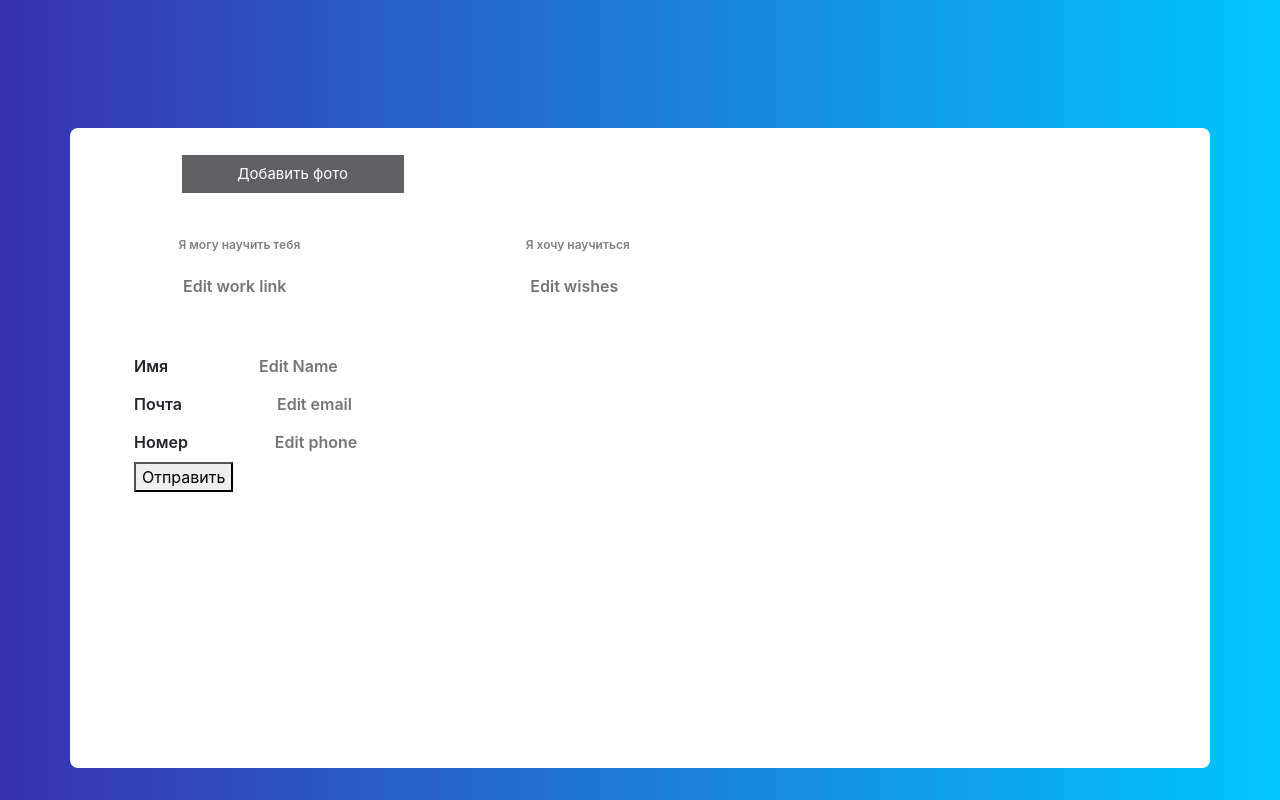
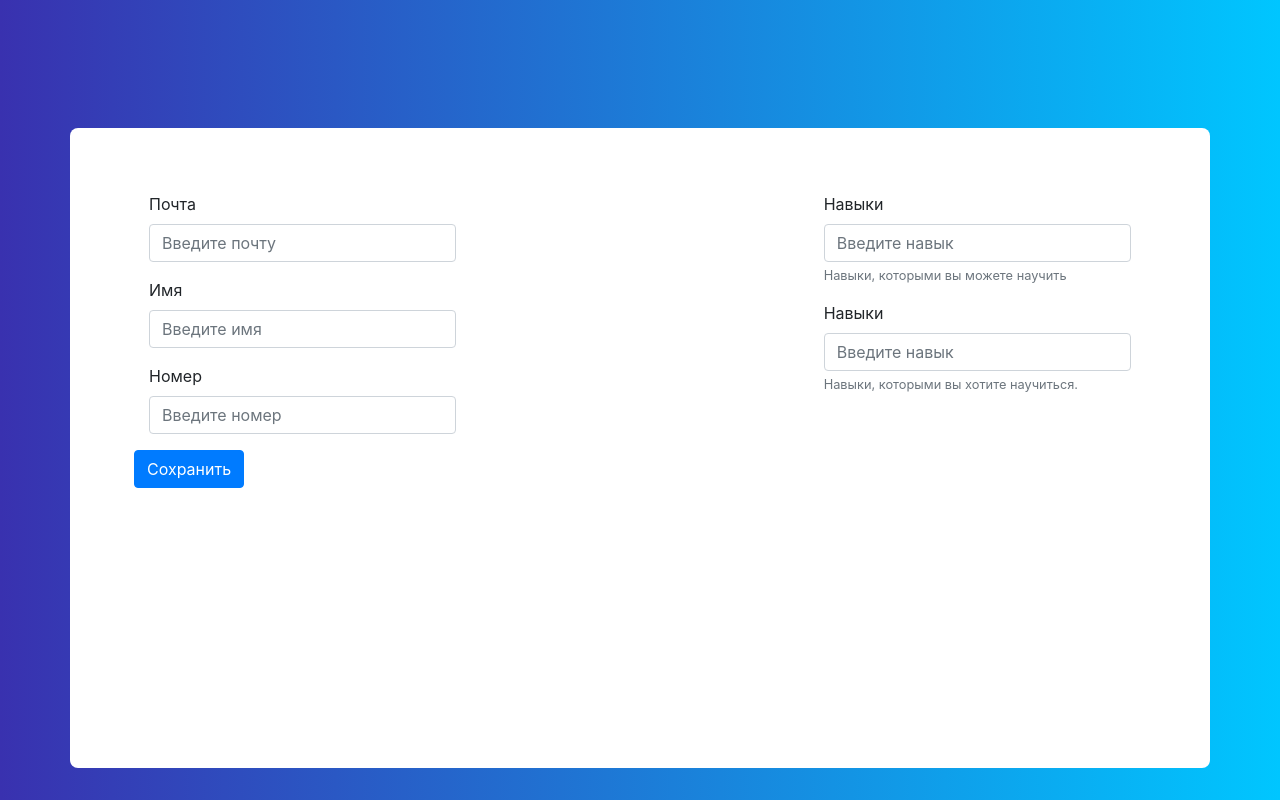
Before and after one commit to vorobushka/Hobby-barter, a React (Create React App) app in the folder front/my-app/: page /editprofile in a window 1280 px wide. Shown: the top 800 px of the page. Built offline with nearby package versions, Linux system fonts and the light colour scheme.

Commit message:
style editProfile

```diff
--- a/front/my-app/src/components/editProfile/editProfile.js
+++ b/front/my-app/src/components/editProfile/editProfile.js
@@ -80,71 +80,41 @@ export default class EditProfile extends Component {
     return (
       <div className="container emp-profile" style={styles}>
         <form onSubmit={this.editProfile}>
-          <div className="row">
-            <div className="col-md-4">
-              <div className="profile-img">
+          <div class="container">
+            <div class="row">
+              <div class="col-sm">
+            <div class="form-group">
+              <label for="exampleInputEmail1">Почта</label>
+              <input type="text" class="form-control" id="exampleInputEmail1" aria-describedby="emailHelp" placeholder="Введите почту" onChange={this.emailInState}/>
+</div>
+            <div class="form-group">
+              <label for="exampleInputEmail1">Имя</label>
+              <input type="text" class="form-control" id="exampleInputEmail1" aria-describedby="emailHelp" placeholder="Введите имя" onChange={this.nameInState} />
 
-                <div className="file btn btn-lg btn-primary">
-                   Добавить фото
-                                <input type="file" name="file" />
+            </div>
+            <div class="form-group">
+              <label for="exampleInputEmail1">Номер</label>
+              <input type="text" class="form-control" id="exampleInputEmail1" aria-describedby="emailHelp" placeholder="Введите номер" onChange={this.phoneInState} />
+          </div>
+    </div>
+              <div class="col-sm">
+
+    </div>
+              <div class="col-sm">
+                <div class="form-group">
+                  <label for="exampleInputEmail1">Навыки</label>
+                  <input type="text" class="form-control" id="exampleInputEmail1" aria-describedby="emailHelp" placeholder="Введите навык" onChange={this.hobbyInState} />
+                  <small id="emailHelp" class="form-text text-muted">Навыки, которыми вы можете научить</small>
                 </div>
-              </div>
+                <div class="form-group">
+                  <label for="exampleInputEmail1">Навыки</label>
+                  <input type="text" class="form-control" id="exampleInputEmail1" aria-describedby="emailHelp" placeholder="Введите навык" onChange={this.wishInState} />
+                  <small id="emailHelp" class="form-text text-muted">Навыки, которыми вы хотите научиться.</small>
+                </div>
+    </div>
             </div>
           </div>
-          <div className="row">
-            <div className="col-md-4">
-              <div className="profile-work">
-                <p>Я могу научить тебя</p>
-                <input type="text" className="profile-edit-btn" name="btnAddMore" placeholder="Edit work link" onChange={this.hobbyInState}/>
-              </div>
-            </div>
-            <div className="col-md-4">
-              <div className="profile-work">
-                <p>Я хочу научиться</p>
-                <input type="text" className="profile-edit-btn" name="btnAddMore" placeholder="Edit wishes" onChange={this.wishInState}/>
-              </div>
-            </div>
-            <div className="col-md-8">
-              <div className="tab-content profile-tab" id="myTabContent">
-                <div className="tab-pane fade show active" id="home" role="tabpanel" aria-labelledby="home-tab">
-                  <div className="row">
-                    <div className="col-md-6">
-                      <label>Имя</label>
-                      <input className="profile-edit-btn" name="btnAddMore" placeholder="                     Edit Name" onChange={this.nameInState}/>
-                    </div>
-                    <div className="col-md-6">
-                      <p></p>
-                    </div>
-                  </div>
-                  <div className="row">
-                    <div className="col-md-6">
-                      <label>Почта</label>
-                      <input className="profile-edit-btn" name="btnAddMore" placeholder="                      Edit email" onChange={this.emailInState} />
-                    </div>
-                    <div className="col-md-6">
-                      <p></p>
-                    </div>
-                  </div>
-                  <div className="row">
-                    <div className="col-md-6">
-                      <label>Номер</label>
-                      <input className="profile-edit-btn" name="btnAddMore" placeholder="                    Edit phone" onChange={this.phoneInState} />
-                    </div>
-                    <div className="col-md-6">
-                    </div>
-                  </div>
-                  <div className="row">
-
-                    <div className="col-md-6">
-                    </div>
-                  </div>
-                </div>
-                <div className="tab-pane fade" id="profile" role="tabpanel" aria-labelledby="profile-tab">
-                </div>
-              </div>
-            </div>
-          </div>
-          <button>Отправить</button>
+          <button type="submit" class="btn btn-primary">Сохранить</button>
         </form>
       </div>
 
--- a/front/my-app/src/components/login/login.js
+++ b/front/my-app/src/components/login/login.js
@@ -62,9 +62,7 @@ class Login extends Component {
               onChange={this.passwordInStateLogin}
             />
           </div>
-          <button type="submit" className="btn btn-primary mb-2">
-            Отправить
-          </button>
+          <button type="submit" class="btn btn-light">Отправить</button>
         </form>
       </div>
     );
--- a/front/my-app/src/components/registration/registration.js
+++ b/front/my-app/src/components/registration/registration.js
@@ -2,6 +2,7 @@ import './registration.css';
 import React, { Component } from 'react';
 import { connect } from 'react-redux';
 import { profileUserAC } from '../../redux/actions';
+import { ButtonToolbar,Button } from 'bootstrap-4-react';
 
 class Registration extends Component {
   constructor(props) {
@@ -63,7 +64,7 @@ class Registration extends Component {
               onChange={this.passwordInState}
             />
           </div>
-          <button>Отправить</button>
+          <button type="button" class="btn btn-light">Отправить</button>
         </form>
       </div>
     );
```
